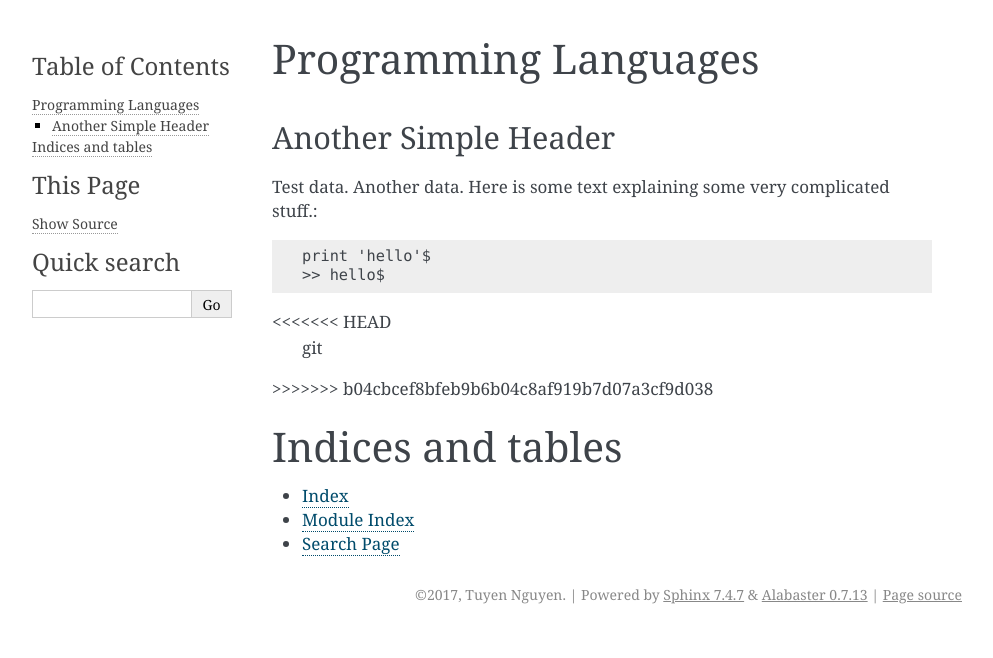
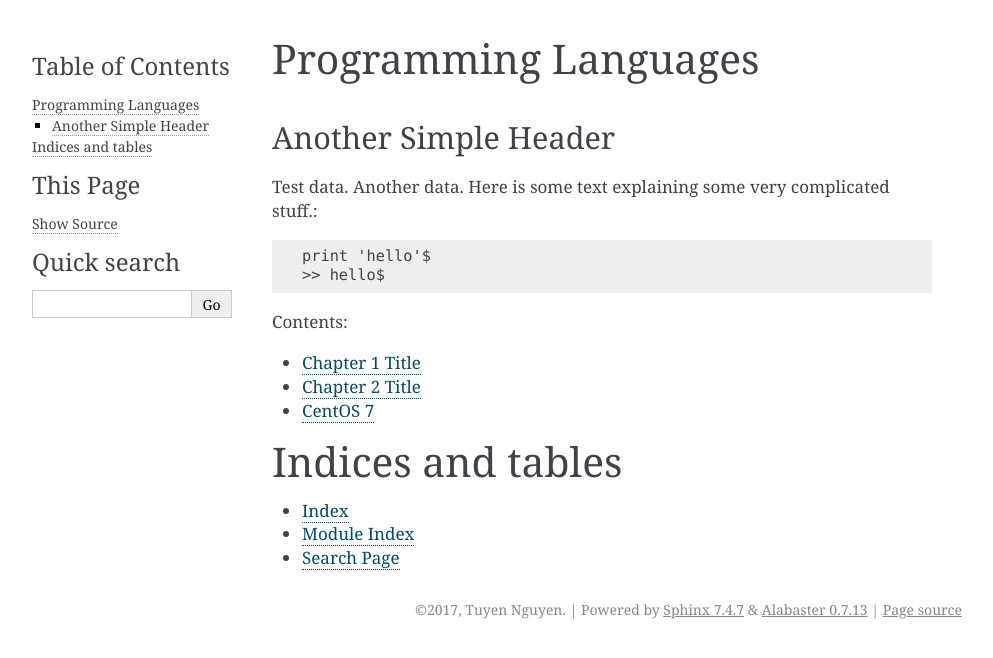
Before and after one commit to tuyennguyensiliconspots/ProgrammingLanguages, a Sphinx documentation site: the page built from source/index.rst, in a window 1280 px wide. Shown: the top 658 px of the page, without its empty margins (148-1141 px from the left). Built offline with Sphinx 7.4.7, drawn with Linux system fonts in a browser that asks for light colours.

Commit message:
Format code

```diff
--- a/source/centos7.rst
+++ b/source/centos7.rst
@@ -4,8 +4,8 @@
 Setup
 -----------------
 
-Subsection 1.1.1 Title
-~~~~~~~~~~~~~~~~~~~~~~
+Subsection 1.1.1 Title TEST
+~~~~~~~~~~~~~~~~~~~~~~~~~~~
 
 Configuration
 -----------------
--- a/source/index.rst
+++ b/source/index.rst
@@ -11,17 +11,11 @@
 	>> hello$
 
 .. toctree::
-   :maxdepth: 2
+   :maxdepth: 1
    :caption: Contents:
 
-<<<<<<< HEAD
-	git
-
-=======
    git
-
-
->>>>>>> b04cbcef8bfeb9b6b04c8af919b7d07a3cf9d038
+   centos7
 
 Indices and tables
 ==================
```
